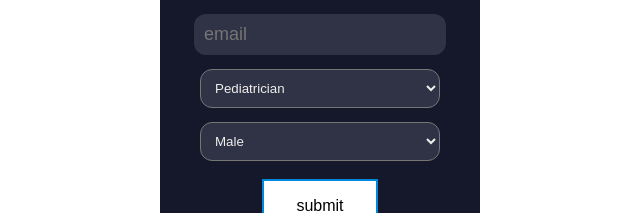
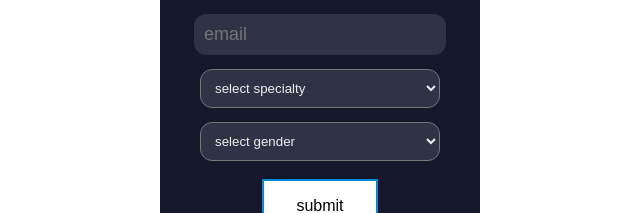
Before and after one commit to TluwaniMS/react-hook-form-test, a React (Create React App) app: page /doctor-creation-form in a window 1280 px wide. Shown: the part 457-670 px from the top of the page, without its empty margins (320-960 px from the left). Built offline with nearby package versions, Linux system fonts and the light colour scheme.

Commit message:
adding-default-select-op[tion

```diff
--- a/src/components/doctor-creation-form/DoctorCreationForm.js
+++ b/src/components/doctor-creation-form/DoctorCreationForm.js
@@ -39,6 +39,8 @@ const DoctorCreationForm = () => {
     navigate("/");
   };
 
+  const default_gender_selection = { value: null, label: "select gender" };
+
   return (
     <div className="main-doctor-creation-form-container">
       <div className="back-button-container">
@@ -74,6 +76,9 @@ const DoctorCreationForm = () => {
           </div>
           <div className="input-container">
             <select {...register("specialty")}>
+              <option value="" selected hidden>
+                select specialty
+              </option>
               {specialties.map((specialty) => (
                 <option key={specialty.label} value={specialty.value}>
                   {specialty.label}
@@ -83,7 +88,10 @@ const DoctorCreationForm = () => {
             {errors.specialty?.message}
           </div>
           <div className="input-container">
-            <select {...register("gender")}>
+            <select {...register("gender")} options={genders}>
+              <option value="" selected hidden>
+                select gender
+              </option>
               {genders.map((gender) => (
                 <option key={gender.label} value={gender.value}>
                   {gender.label}
```
